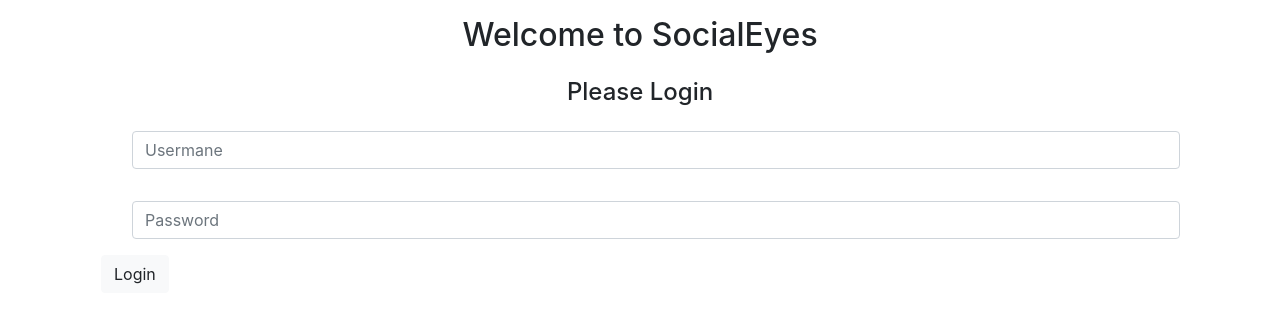
After one commit to davidosongschool/SocialEyes, a Flask app: page /login in a window 1280 px wide. The commit adds this page. Shown: the top 323 px of the page. Run offline with Flask 2, Linux system fonts and the light colour scheme; some libraries are stand-ins or nearby versions.

Commit message:
login added - dashboard styling started

```diff
--- a/app.py
+++ b/app.py
@@ -35,14 +35,37 @@ def dashboard():
     return render_template('landing.html')
 
 
+@app.route('/login')
+def login():
+    if 'username' in session:
+        return redirect(url_for('dashboard'))
+    return render_template('login.html')
+
+
+
+@app.route('/login_user', methods=['POST'])
+def login_user():
+    users = mongo.db.users
+    login_user = users.find_one({'username' : request.form['username']})
+
+    if login_user:
+        if bcrypt.hashpw(request.form['password'].encode('utf-8'), login_user['password']) == login_user['password']:
+            session['username'] = request.form['username']
+            return redirect(url_for('dashboard'))
+
+    return 'Invalid username/password combination'
+
+
+
 @app.route('/register_user', methods=['POST', 'GET'])
 def register_user():
     if 'username' in session:
         return redirect(url_for('dashboard'))
 
+    #Still need to check if the username or email already existsÏ
     users = mongo.db.users
     encrypted = bcrypt.hashpw(
-        request.form['password'].encode('utf-8'), bcrypt.gensalt())
+    request.form['password'].encode('utf-8'), bcrypt.gensalt())
     date = datetime.datetime.now()
     users.insert_one({'username': request.form['username'],
                         'password': encrypted,
@@ -52,14 +75,14 @@ def register_user():
                         'following': (1, 2, 3),
                         'followers': (3, 2, 1),
                         'discover': True,
-                        'avater': 'Choose a picture'})
+                        'avatar': 'Choose a picture'})
 
     session['username'] = request.form['username']
     return redirect(url_for('dashboard'))
 
 
 if __name__ == '__main__':
-    app.secret_key = 'Clodyoneill1'
+    app.secret_key = 'Clodyoneill1' #Needs to be an environment var
     app.run(host=os.environ.get('IP'),
             port=int(os.environ.get('PORT')),
             debug=True)
--- /dev/null
+++ b/templates/login.html
@@ -0,0 +1,47 @@
+
+<!DOCTYPE html>
+<html lang="en">
+
+<head>
+	<meta charset="UTF-8">
+	<meta name="viewport" content="width=device-width, initial-scale=1.0">
+	<title>SocialEyes</title>
+
+	<link rel="stylesheet" href="https://cdnjs.cloudflare.com/ajax/libs/twitter-bootstrap/4.5.0/css/bootstrap.min.css"
+		integrity="sha256-aAr2Zpq8MZ+YA/D6JtRD3xtrwpEz2IqOS+pWD/7XKIw=" crossorigin="anonymous" />
+</head>
+
+<body>
+	<div class="container">
+		<div class="row m-3">
+			<div class="col-12 text-center">
+				<h2>Welcome to SocialEyes</h2>
+			</div>
+
+		</div>
+		<div class="row m-3">
+			<div class="col-12 text-center">
+				<h4>Please Login</h4>
+				<form method="POST" action="{{ url_for('login_user') }}">
+					<div class="row">
+						<div class="col-12 m-3">
+							<input type="text" class="form-control" placeholder="Usermane" id="username" name="username">
+    </div>
+							<div class="col-12 m-3">
+								<input type="password" class="form-control" placeholder="Password" id="password" name="password">
+    </div>
+
+            <button class="btn btn-light" type="submit" name="action">Login
+             </button>
+        </div>
+							</div>
+				</form>
+			</div>
+		</div>
+	</div>
+<script src="https://cdnjs.cloudflare.com/ajax/libs/jquery/3.5.1/jquery.min.js" integrity="sha256-9/aliU8dGd2tb6OSsuzixeV4y/faTqgFtohetphbbj0=" crossorigin="anonymous"></script>
+	<script src="https://cdnjs.cloudflare.com/ajax/libs/twitter-bootstrap/4.5.0/js/bootstrap.min.js"
+		integrity="sha256-OFRAJNoaD8L3Br5lglV7VyLRf0itmoBzWUoM+Sji4/8=" crossorigin="anonymous"></script>
+</body>
+
+</html>
```
Also changed, not shown: requirements.txt (added, +8 -0 lines), static/css/style.css (added, +47 -0 lines), templates/dashboard.html (+37 -2 lines), templates/nav.html (added, +38 -0 lines), .theia/settings.json.
